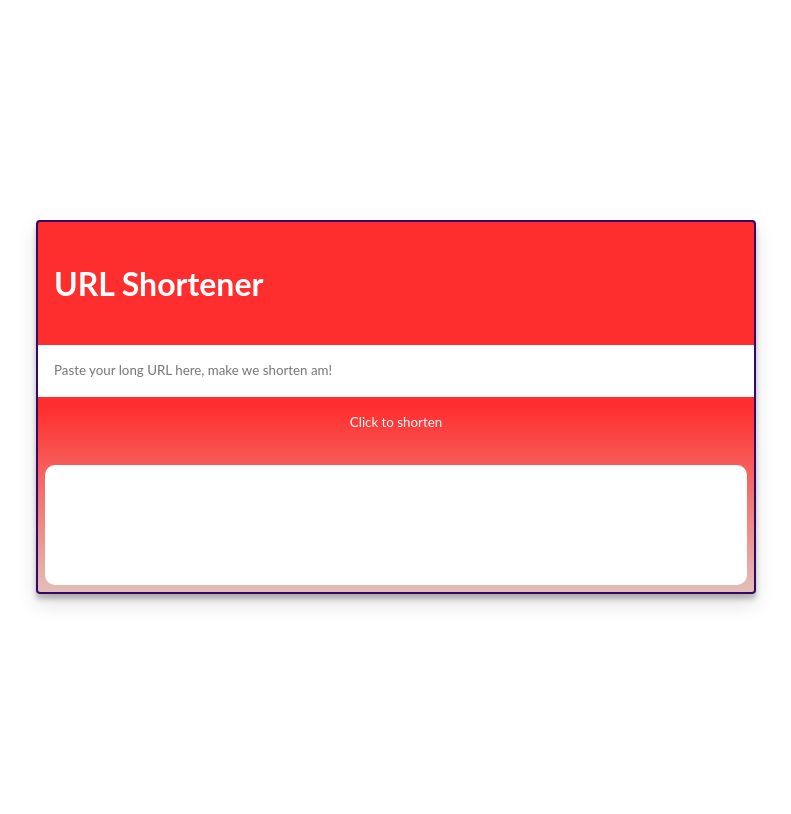
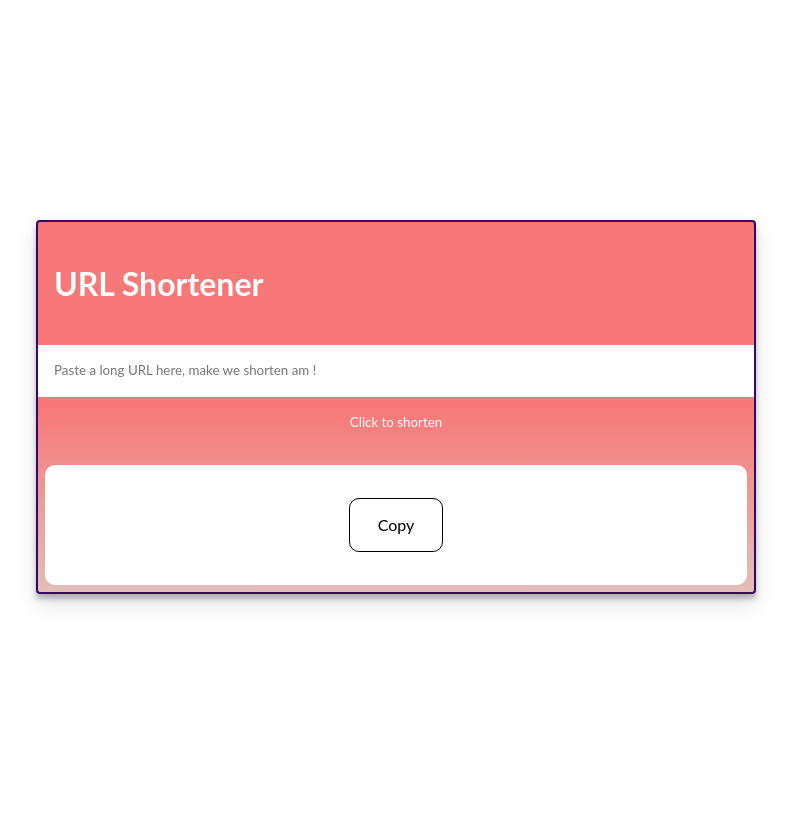
Before and after one commit to 1stFola/DjangoUrlShortner, a Django app: page / in a window 1280 px wide. Shown: the whole page, without its empty margins (244-1035 px from the left). Run offline with Django 4.2, Linux system fonts and the light colour scheme; some libraries are stand-ins or nearby versions.

Commit message:
make it cleaner

```diff
--- a/shortner/views.py
+++ b/shortner/views.py
@@ -1,4 +1,3 @@
-import imp
 from django.shortcuts import render, redirect
 import uuid
 from .models import Url
@@ -11,12 +10,15 @@ def index(request):
 def create(request):
     if request.method == 'POST':
         link = request.POST['link']
+        if not link:
+            return
         uid = str(uuid.uuid4())[:5]
         new_url = Url(link=link,uuid=uid)
         new_url.save()
         return HttpResponse(uid)
 
 
+
 def go(request, pk):
     url_details = Url.objects.get(uuid=pk)
     return redirect('https://'+url_details.link)
--- a/templates/index.html
+++ b/templates/index.html
@@ -1,23 +1,6 @@
 <head>
+  {% load static %}
     <script   src="https://code.jquery.com/jquery-3.1.1.min.js"   integrity="sha256-hVVnYaiADRTO2PzUGmuLJr8BLUSjGIZsDYGmIJLv2b8="   crossorigin="anonymous">  </script>
-
-    <script>
-
-  function myFunction() {
-
-  let copyText = document.getElementById("myInput");
-
-
-  copyText.select();
-  copyText.setSelectionRange(0, 99999);
-
-
-  navigator.clipboard.writeText(copyText.value);
-
-  alert("Copied the text: " + copyText.value);
-}
-
-    </script>
 
     <style>
         *,
@@ -51,7 +34,7 @@ main {
   border-radius: 4px;
   box-shadow: 0 10px 20px rgba(17, 17, 17, 0.125),
     0 5px 5px rgba(17, 17, 17, 0.25);
-  background-image: linear-gradient(to top, #e3beb8 0%, #ff2e2e 50%);
+  background-image: linear-gradient(to top, #e3beb8 0%, #f77878 50%);
 }
 
 h1 {
@@ -82,32 +65,44 @@ button {
   flex: 1;
   background-color: transparent;
   color: white;
-  /* &:hover {
+  }
+
+  button:hover {
     background-color: rgba(255, 255, 255, 0.5);
-  } */
-}
+  }
 
 section {
   min-height: 120px;
   text-align: center;
   background-color: white;
+
 }
 
 .btnSuccess {
-    border: 2px solid black;
-    background-color:  #f28ab2;
-    color: white;
+    border: 0.5px solid black;
+    background-color:  white;
+    color: black;
     padding: 14px 28px;
     font-size: 16px;
     cursor: pointer;
-    border-color: black;
-    border-radius: 5px;
+    border-radius: 10px;
+
 }
 
+
+
 .btnSuccess:hover {
-    background-color: white;
-    color:  #f28ab2;
+    background-color: rgb(240, 113, 113);
+    color:  #b6aeae;
   }
+
+  .logo-image{
+    width: 46px;
+    height: 46px;
+    border-radius: 50%;
+    overflow: hidden;
+    margin-top: -6px;
+}
 
 
     </style>
@@ -115,16 +110,27 @@ section {
 
 
 <main>
+  <!-- <a class="navbar-brand" href="/">
+    <div class="logo-image">
+          <img src="https://encrypted-tbn0.gstatic.com/images?q=tbn:ANd9GcTMXDsG0RIoL7FLYIsTungDmAFx0EISWUUE3F_XQr7Z0w&s" class="img-fluid">
+    </div>
+</a> -->
+
   <h1>URL Shortener</h1>
   <form id="post-form">
     {% csrf_token %}
-  <input type="text" name="link" id="link" placeholder="Paste your long URL here, make we shorten am!">
+  <input type="text" name="link" id="link" placeholder="Paste a long URL here, make we shorten am !">
   <div class="buttons">
     <button type="submit" id="shorten">Click to shorten</button>
   </div>
   </form>
 
-  <section id="section"><h2 id="myInput"></h2><button id="btnSuccess" onclick="myFunction()">Copy</button></section>
+  <section id="section">
+    <h2 id="myInput"></h2>
+    <div>
+    <button class="btnSuccess" id="thisButton">Copy</button>
+    </div>
+  </section>
 
 
 </main>
@@ -147,5 +153,48 @@ section {
   });
 </script>
 
+<script type="text/javascript">
+  function fallbackCopyTextToClipboard(text) {
+    var textArea = document.createElement("textarea");
+    textArea.value = text;
+
+    // Avoid scrolling to bottom
+    textArea.style.top = "0";
+    textArea.style.left = "0";
+    textArea.style.position = "fixed";
+
+    document.body.appendChild(textArea);
+    textArea.focus();
+    textArea.select();
+
+    try {
+      var successful = document.execCommand('copy');
+      var msg = successful ? 'successful' : 'unsuccessful';
+      console.log('Fallback: Copying text command was ' + msg);
+    } catch (err) {
+      console.error('Fallback: Oops, unable to copy', err);
+    }
+
+    document.body.removeChild(textArea);
+  }
+
+  function copyTextToClipboard(text) {
+    if (!navigator.clipboard) {
+      fallbackCopyTextToClipboard(text);
+      return;
+    }
+    navigator.clipboard.writeText(text).then(function() {
+      // alert('Copying to clipboard was successful!');
+    }, function(err) {
+      console.error('Async: Could not copy text: ', err);
+    });
+  }
+
+  copyBtn = document.getElementById('thisButton');
+  copyText = document.getElementById('myInput');
+  copyBtn.addEventListener('click', function(event) {
+    copyTextToClipboard(copyText.innerHTML)
+  });
+</script>
 
 <!-- www.surls.ga -->
```
Also changed, not shown: static/myFunction.js (added, +16 -0 lines), db.sqlite3.
